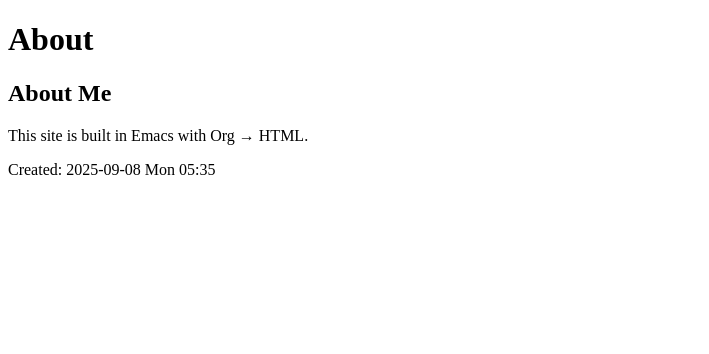
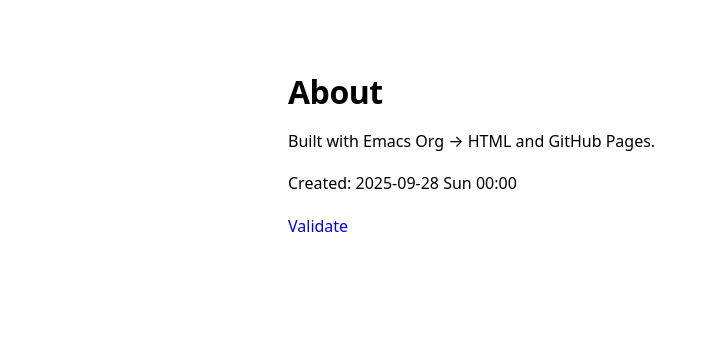
Before and after one commit to yavuzafacan/yavuzafacan.github.io, a plain HTML site: page about.html in a window 1280 px wide. Shown: the whole page, without its empty margins (0-709 px from the left). Drawn offline with Linux system fonts and the light colour scheme.

Commit message:
publish: initial org→html build with assets CSS

```diff
--- a/about.html
+++ b/about.html
@@ -3,27 +3,23 @@
 "http://www.w3.org/TR/xhtml1/DTD/xhtml1-strict.dtd">
 <html xmlns="http://www.w3.org/1999/xhtml" lang="en" xml:lang="en">
 <head>
-<!-- 2025-09-08 Mon 05:35 -->
+<!-- 2025-09-28 Sun 00:00 -->
 <meta http-equiv="Content-Type" content="text/html;charset=utf-8" />
 <meta name="viewport" content="width=device-width, initial-scale=1" />
 <title>About</title>
 <meta name="generator" content="Org Mode" />
-<link rel="stylesheet" href="/style.css">
+<link rel="stylesheet" href="/assets/style.css" />
 </head>
 <body>
 <div id="content" class="content">
 <h1 class="title">About</h1>
-<div id="outline-container-org09c755a" class="outline-2">
-<h2 id="org09c755a">About Me</h2>
-<div class="outline-text-2" id="text-org09c755a">
 <p>
-This site is built in Emacs with Org → HTML.
+Built with Emacs Org → HTML and GitHub Pages.
 </p>
 </div>
-</div>
-</div>
 <div id="postamble" class="status">
-<p class="date">Created: 2025-09-08 Mon 05:35</p>
+<p class="date">Created: 2025-09-28 Sun 00:00</p>
+<p class="validation"><a href="https://validator.w3.org/check?uri=referer">Validate</a></p>
 </div>
 </body>
 </html>
--- /dev/null
+++ b/assets/style.css
@@ -0,0 +1,14 @@
+:root{--maxw:46rem;--lh:1.65}
+@media(prefers-color-scheme:dark){body{background:#0b0c0f;color:#e5e7eb}}
+*{box-sizing:border-box}
+body{margin:0 auto;max-width:var(--maxw);line-height:var(--lh);padding:2.5rem 1rem 6rem;font-family:ui-sans-serif,system-ui,-apple-system,Segoe UI,Roboto,Helvetica,Arial}
+h1,h2,h3{line-height:1.25;margin:2rem 0 .8rem;font-weight:700;letter-spacing:-.015em}
+h1{font-size:clamp(1.9rem,3.2vw+1rem,2.4rem)} h2{font-size:clamp(1.5rem,2.2vw+1rem,1.9rem)} h3{font-size:1.25rem}
+a{text-decoration:none} a:hover{text-decoration:underline}
+code,pre{font-family:ui-monospace,SFMono-Regular,Menlo,Consolas,monospace}
+code{background:#f6f8fa;padding:.1em .35em;border-radius:4px}
+pre{background:#f6f8fa;padding:1rem;overflow:auto;border-radius:8px;border:1px solid #e5e7eb}
+img{max-width:100%;height:auto;border-radius:6px}
+hr{border:0;border-top:1px solid #e5e7eb;margin:2.5rem 0}
+ul,ol{padding-left:1.5rem}
+#table-of-contents{border:1px solid #e5e7eb;border-radius:8px;padding:.75rem 1rem}
```
Also changed, not shown: index.html (+5 -9 lines), 3 other files.
